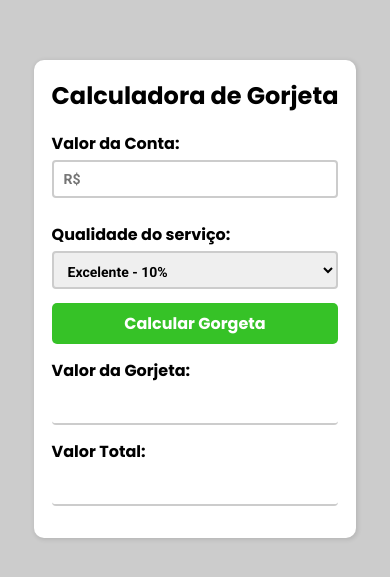
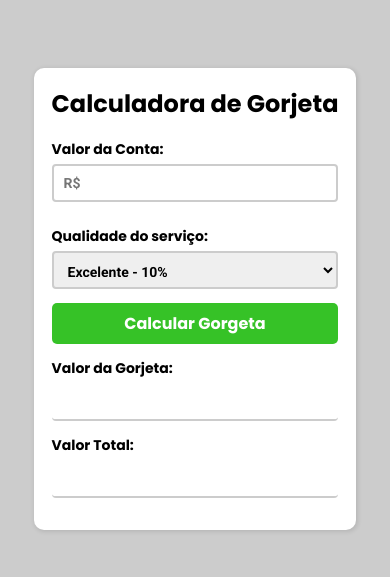
Before and after one commit to DorigonBruno/Calcular-Gorjeta, a plain HTML site: page index.html in a window 390 px wide. Shown: the part 123-700 px from the top of the page. Drawn offline with Linux system fonts and the light colour scheme.

Commit message:
font-size-label

```diff
--- a/style.css
+++ b/style.css
@@ -134,6 +134,9 @@ button:hover {
     font-size: 1.2rem;
     padding-right: 20px;
   }
+  form label {
+    font-size: 0.875rem;
+  }
   button {
     padding: 8px;
     cursor: pointer;
```
